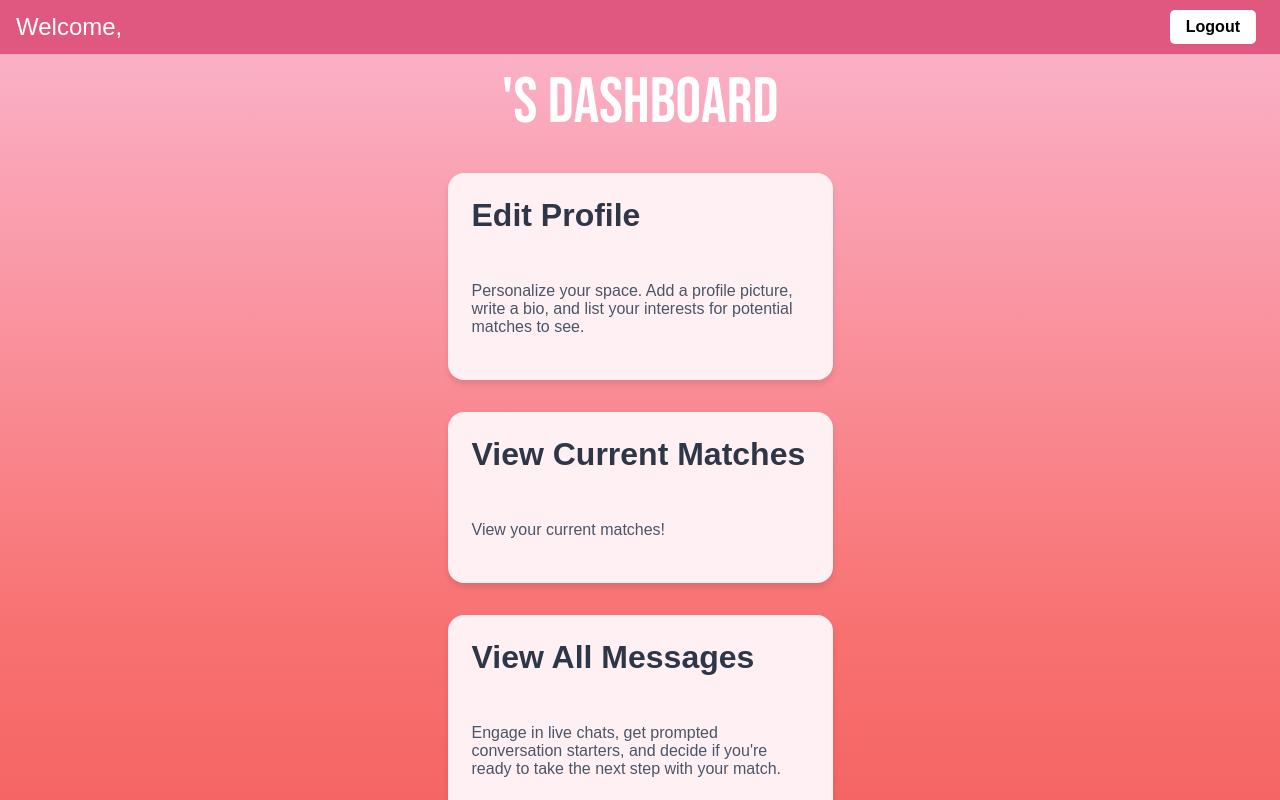
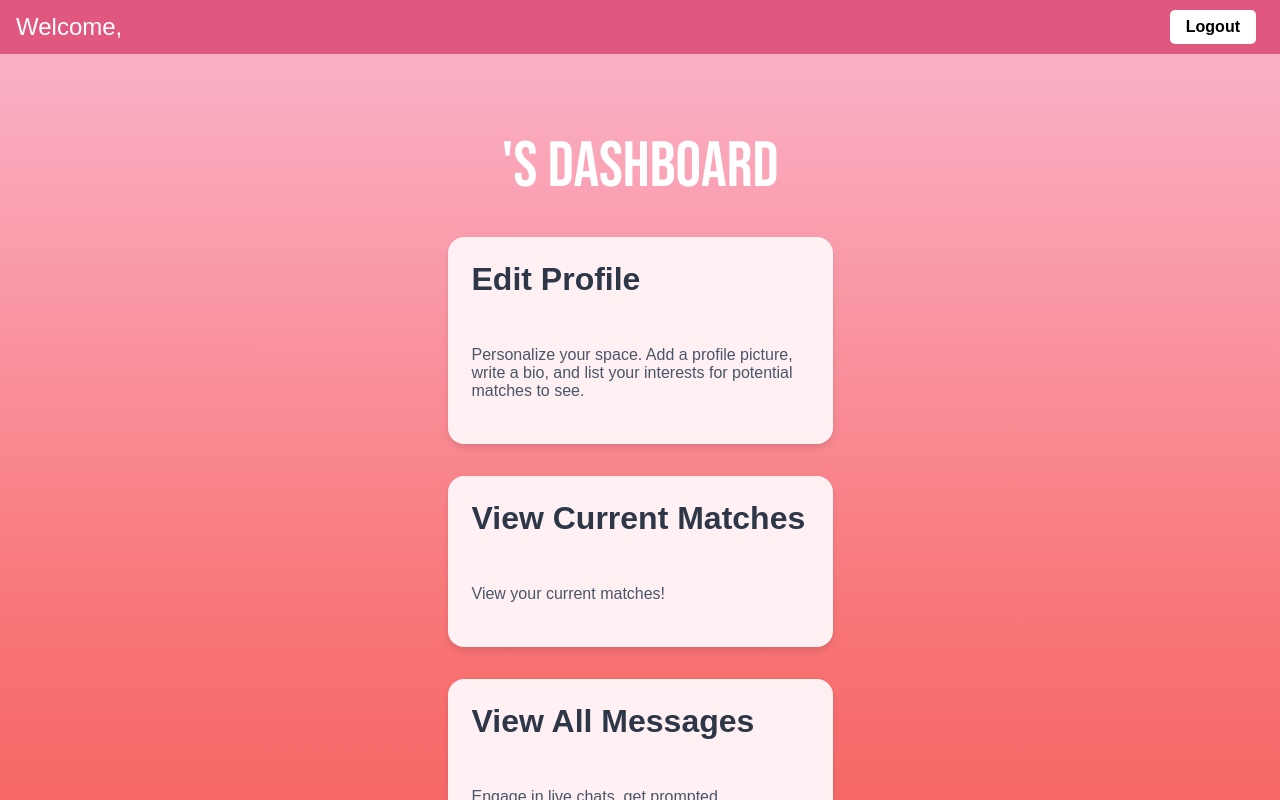
Before and after one commit to ajpieroni/316Heartcoded, a React (Create React App) app in the folder ourapp/reactapp/: page /UserSignedIn in a window 1280 px wide. Shown: the top 800 px of the page. Built offline with nearby package versions, Linux system fonts and the light colour scheme; no server answers.

Commit message:
dahsboard clean up

```diff
--- a/ourapp/reactapp/src/pages/UserSignedIn.css
+++ b/ourapp/reactapp/src/pages/UserSignedIn.css
@@ -12,7 +12,7 @@ body {
 .welcome-message {
     text-align: center;
     color: white;
-    margin-top: 2rem;
+    margin-top: 6rem;
     font-size: 4rem;
     font-family: 'Bebas Neue', sans-serif;
 
```
